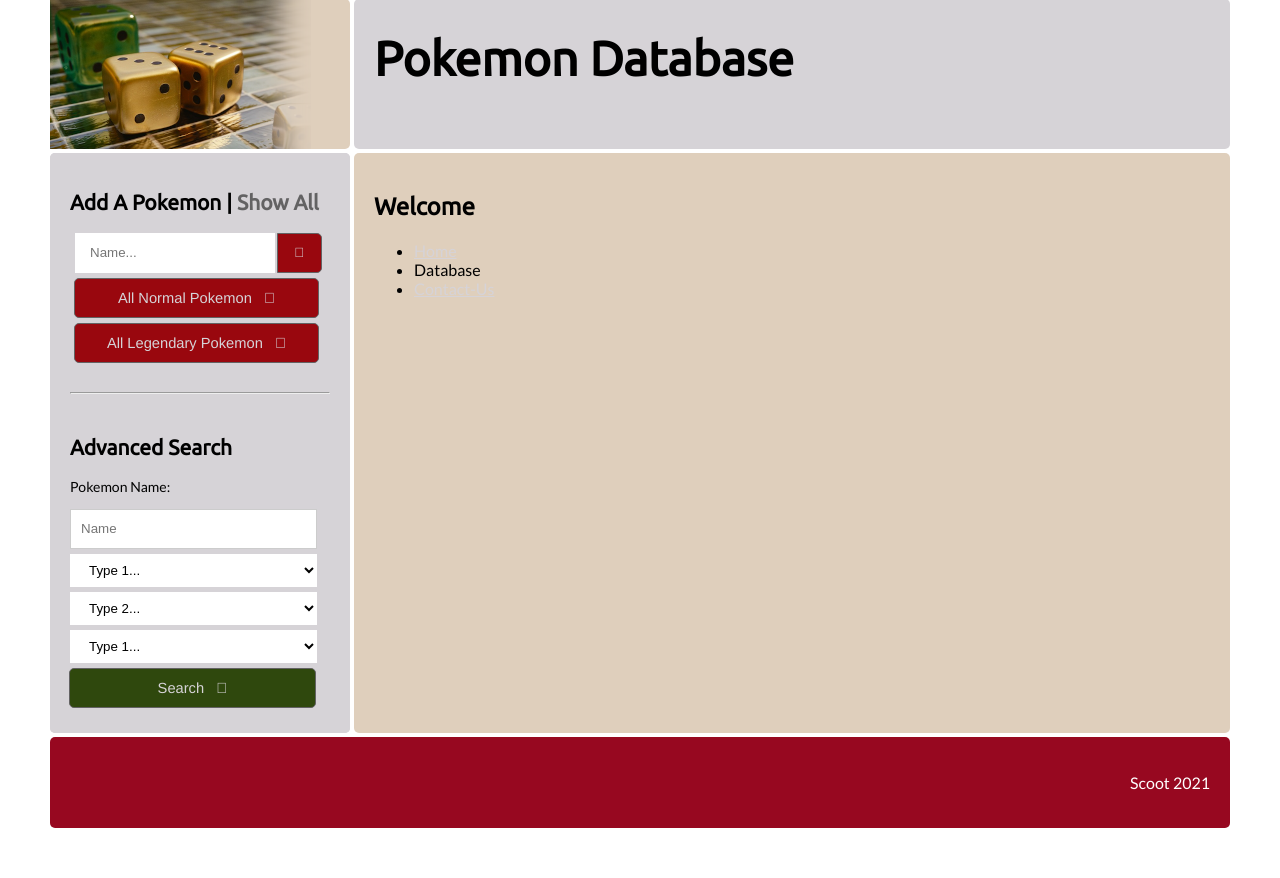
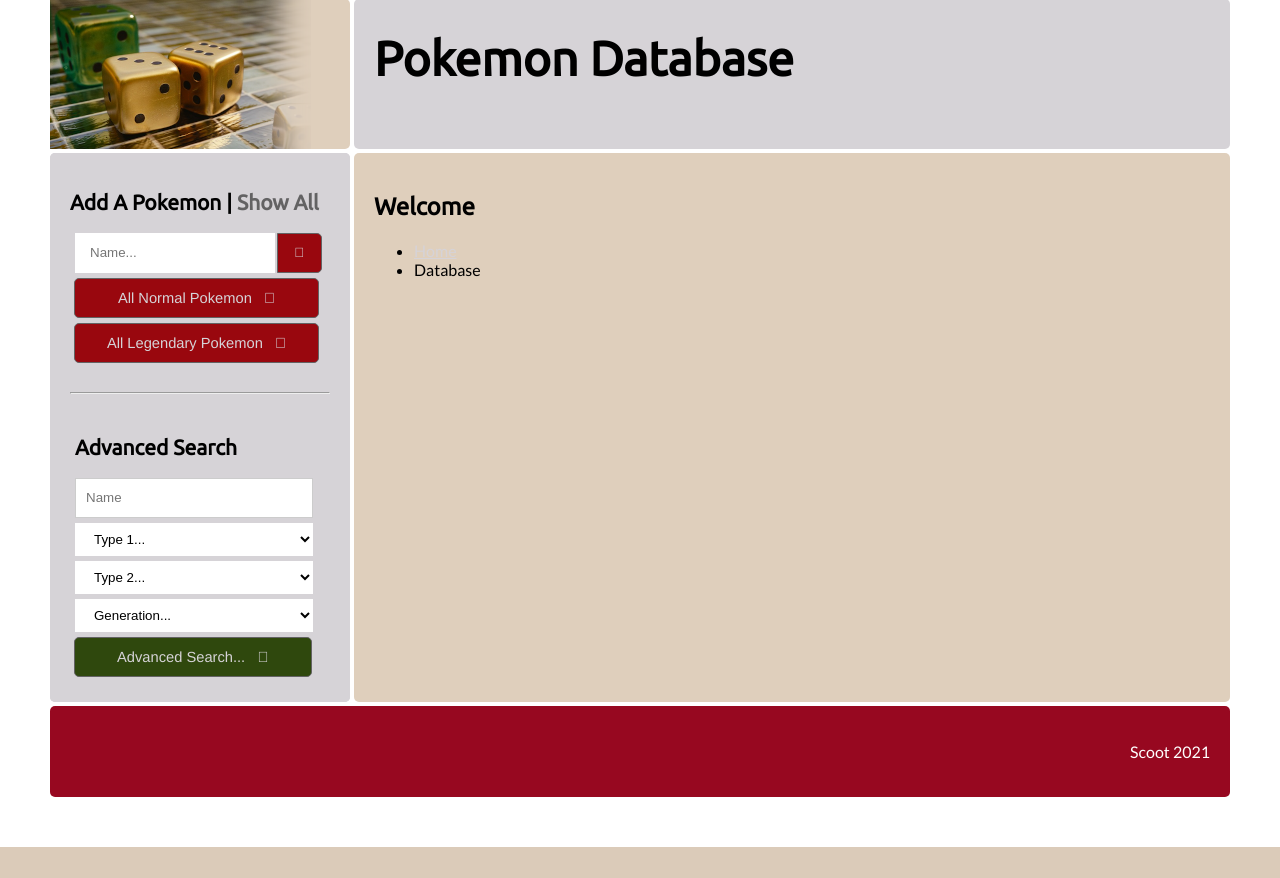
Before and after one commit to Iron-Scott/Y12-DGP-Assessment, a PHP site: page /index.php in a window 1280 px wide. Shown: the part 51-929 px from the top of the page. After the commit the page ends 898 px from the top, so only its background shows below. Run offline with PHP 8.4, Linux system fonts and the light colour scheme; data that the repository does not hold is empty.

Commit message:
29.10.2021
I am an idiot

Moved the entire advanced frame to fix being unable to access the advanced.php page.
Shifted under the form class

Now, trying to get data to be displayed in advanced.php

```diff
--- a/advanced.php
+++ b/advanced.php
@@ -35,12 +35,11 @@ $generation = mysqli_real_escape_string($dbconnect, $_POST['generation']);
     AND `type1` LIKE '%$type1%'
     AND `type2` LIKE '%$type2%'
     AND `generation` LIKE '%$generation%'
-    AND (`legendary` = $legendary OR `legendary` = 0)
 
     ;"
 
-    $find_query = mysqli_query($dbconnect, $find_sql) or die(mysqli_error($dbconnect));
-    $find_rs = mysqli_fetch_assoc($find_query) or die(mysqli_error($dbconnect));
+    $find_query = mysqli_query($dbconnect, $find_sql);
+    $find_rs = mysqli_fetch_assoc($find_query);
     $count = mysqli_num_rows($find_query);
     ?>
 
--- a/bottombit.php
+++ b/bottombit.php
@@ -36,12 +36,23 @@
 
 <!-- Review type-frame.php for code -->
 
-			<div class="advanced-frame">
+
+
+		<div class="flex-container">
+
+			</div>
+
+
+
+			<form class="searchform" method="post" action="advanced.php"
+				enctype="multipart/form-data">
+
+				<div class="advanced-frame">
 
 			<h2>Advanced Search</h2>
 
 
-			<p>Pokemon Name:</p>
+
 
 
 
@@ -49,12 +60,6 @@
 			value="" placeholder="Name" />
 
 		</form>
-
-
-
-
-
-
 
 			<!-- Pokemon Type One -->
 
@@ -107,7 +112,7 @@
 
 			<select class="search adv" name="generation">
 
-			<option value="" disabled selected>Type 1...</option>
+			<option value="" disabled selected>Generation...</option>
 			<p>Generation:</p>
 			<?php
 				$pokemongeneration_sql="SELECT * FROM `generation` ORDER BY `generation`.`Generation` ASC ";
@@ -128,21 +133,14 @@
 			?>
 
 
-		<div class = "flex-container">
+			<input class="submit advanced-button" type="submit" name="advanced"
+				value="Advanced Search... &nbsp; &#xf002;" />
 
+			</div> <!-- / wrapper -->
 			</div>
 
-			<form class="adv-txt" type="checkbox" name="advanced"
-			value="0">Legendary
+		</form>
 
-			<input class="submit advanced-button" type="submit" action="advanced.php"
-			name="advanced" value="Search &nbsp; &#xf002;" />
-
-			<form class="searchform" method="post"
-			action="advanced.php" enctype="multipart/form-data">
-			</div> <!-- / wrapper -->
-			</div>
-		</form>
 
 		<div class="box footer">
 				<p>Scoot 2021</p>
--- a/index.php
+++ b/index.php
@@ -44,9 +44,9 @@ exit;
 				<li class="nav-item">
 					<a class="nav-link" ref="database.php">Database</a>
 				</li>
-        <li class="nav-item">
+        <!--<li class="nav-item">
 					<a class="nav-link" href="contact-us.php">Contact-Us</a>
-				</li>
+				</li> -->
 			</ul>
 		</nav>
 				</p>
```
